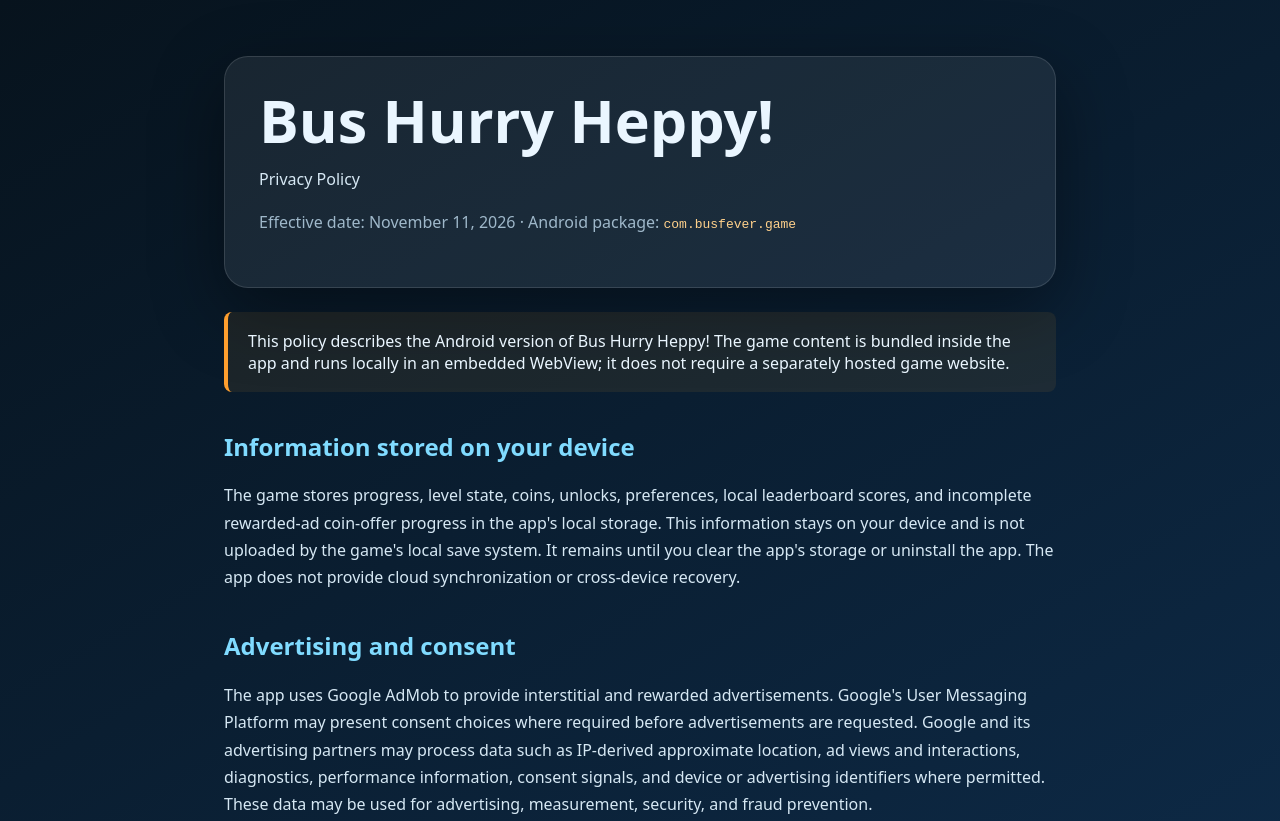
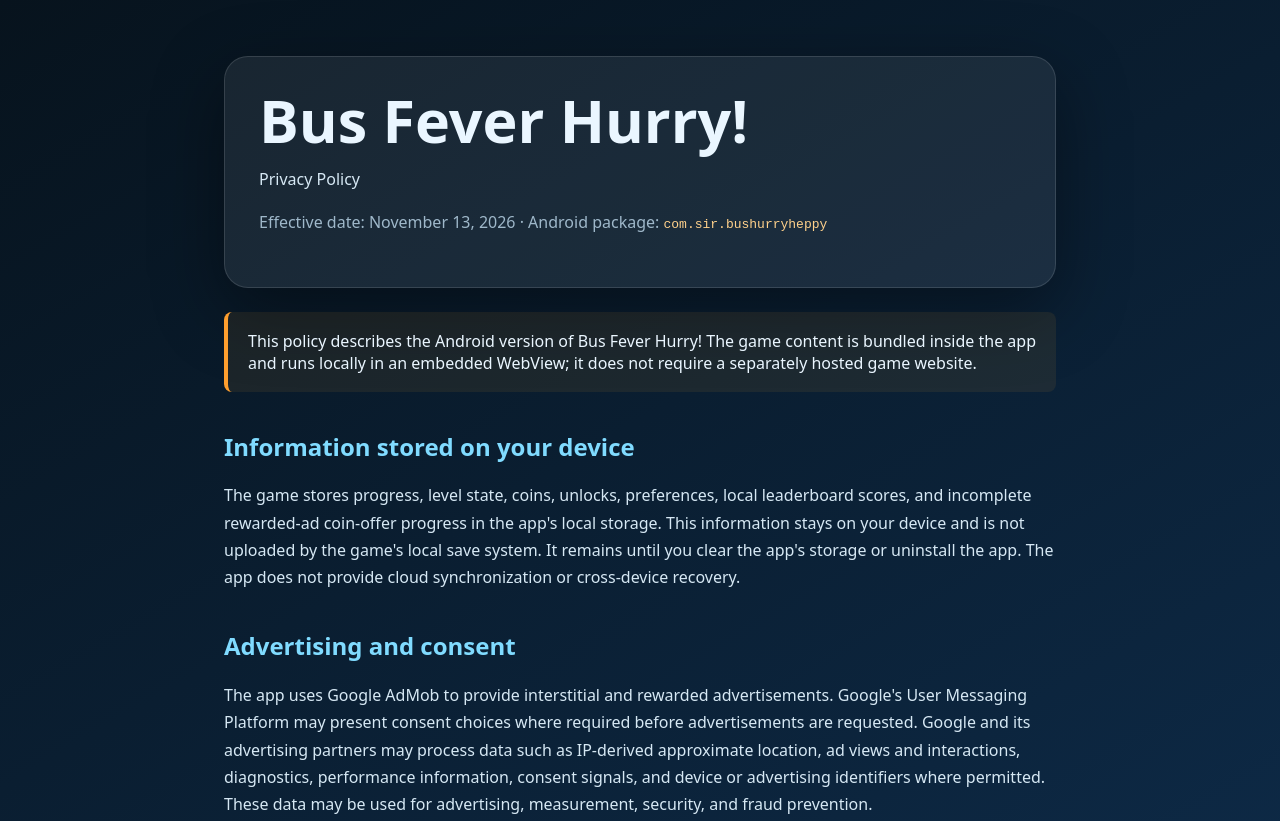
Before and after one commit to sirgame-studio/bus-hurry-heppy-privacy, a plain HTML site: page index.html in a window 1280 px wide. Shown: the top 821 px of the page. Drawn offline with Linux system fonts and the light colour scheme.

Commit message:
docs: rename app to Bus Fever Hurry! and update package name

```diff
--- a/index.html
+++ b/index.html
@@ -6,7 +6,7 @@
   <meta name="color-scheme" content="dark light">
   <meta http-equiv="Content-Security-Policy" content="default-src 'none'; style-src 'unsafe-inline'; img-src 'self' data:; base-uri 'none'; form-action 'none'; frame-ancestors 'none'">
   <link rel="canonical" href="https://sirgame-studio.github.io/bus-hurry-heppy-privacy/">
-  <title>Bus Hurry Heppy! Privacy Policy</title>
+  <title>Bus Fever Hurry! Privacy Policy</title>
   <style>
     :root { color-scheme: dark; font-family: system-ui, -apple-system, BlinkMacSystemFont, "Segoe UI", sans-serif; background:#07131d; color:#eaf6ff; }
     * { box-sizing:border-box; }
@@ -25,12 +25,12 @@
 <body>
 <main>
   <header>
-    <h1>Bus Hurry Heppy!</h1>
+    <h1>Bus Fever Hurry!</h1>
     <p>Privacy Policy</p>
-    <p class="meta">Effective date: November 11, 2026 · Android package: <code>com.busfever.game</code></p>
+    <p class="meta">Effective date: November 13, 2026 · Android package: <code>com.sir.bushurryheppy</code></p>
   </header>
 
-  <div class="notice">This policy describes the Android version of Bus Hurry Heppy! The game content is bundled inside the app and runs locally in an embedded WebView; it does not require a separately hosted game website.</div>
+  <div class="notice">This policy describes the Android version of Bus Fever Hurry! The game content is bundled inside the app and runs locally in an embedded WebView; it does not require a separately hosted game website.</div>
 
   <h2>Information stored on your device</h2>
   <p>The game stores progress, level state, coins, unlocks, preferences, local leaderboard scores, and incomplete rewarded-ad coin-offer progress in the app's local storage. This information stays on your device and is not uploaded by the game's local save system. It remains until you clear the app's storage or uninstall the app. The app does not provide cloud synchronization or cross-device recovery.</p>
@@ -49,7 +49,7 @@
   <ul>
     <li>You may decline or adjust consent choices when Google's consent form is shown, where available.</li>
     <li>You may reset or limit advertising identifiers through Android settings.</li>
-    <li>You may delete local progress through Android Settings → Apps → Bus Hurry Heppy! → Storage → Clear storage, or by uninstalling the app.</li>
+    <li>You may delete local progress through Android Settings → Apps → Bus Fever Hurry! → Storage → Clear storage, or by uninstalling the app.</li>
   </ul>
 
   <h2>Children</h2>
```
Also changed, not shown: 1 other file.
